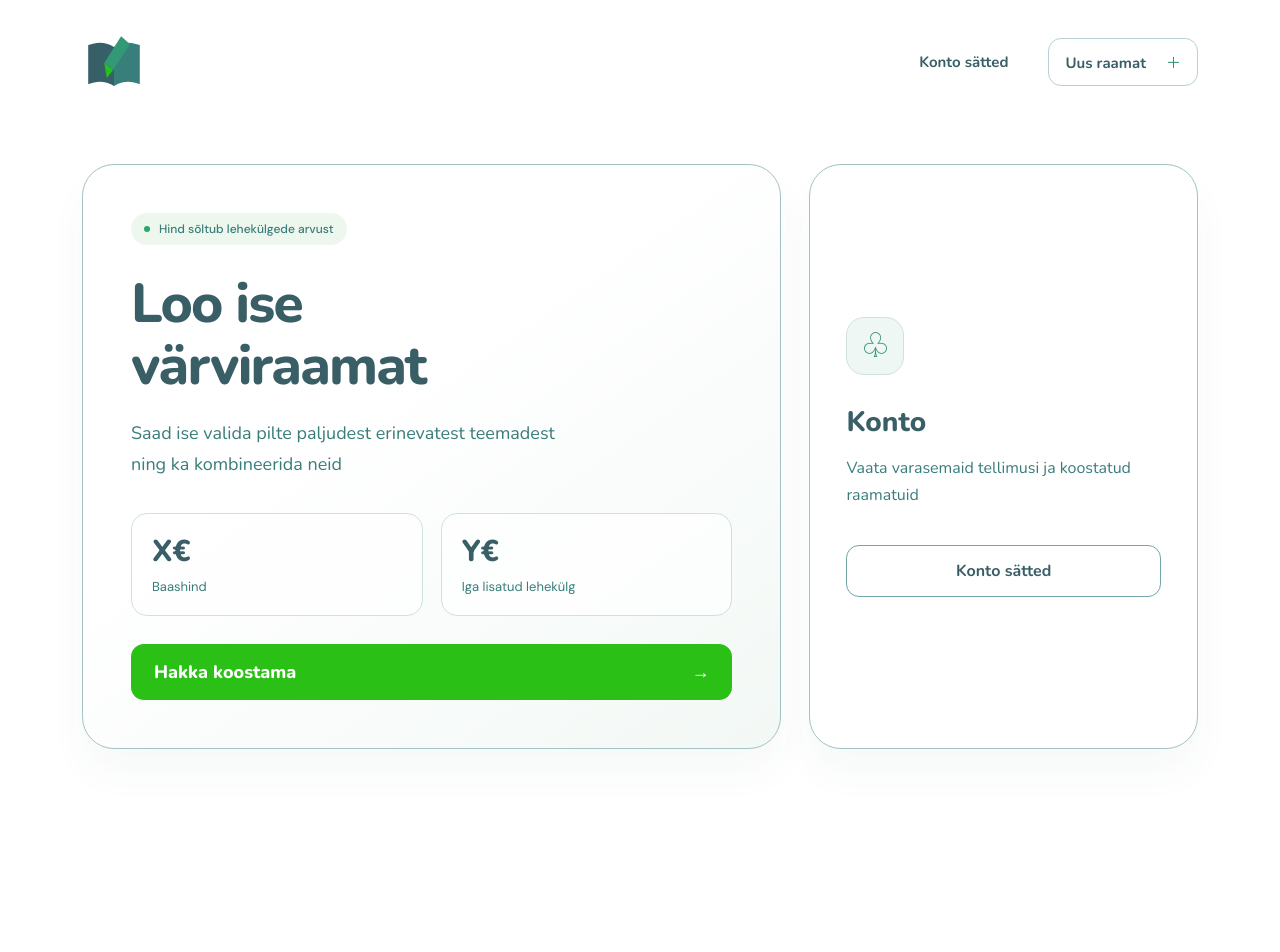
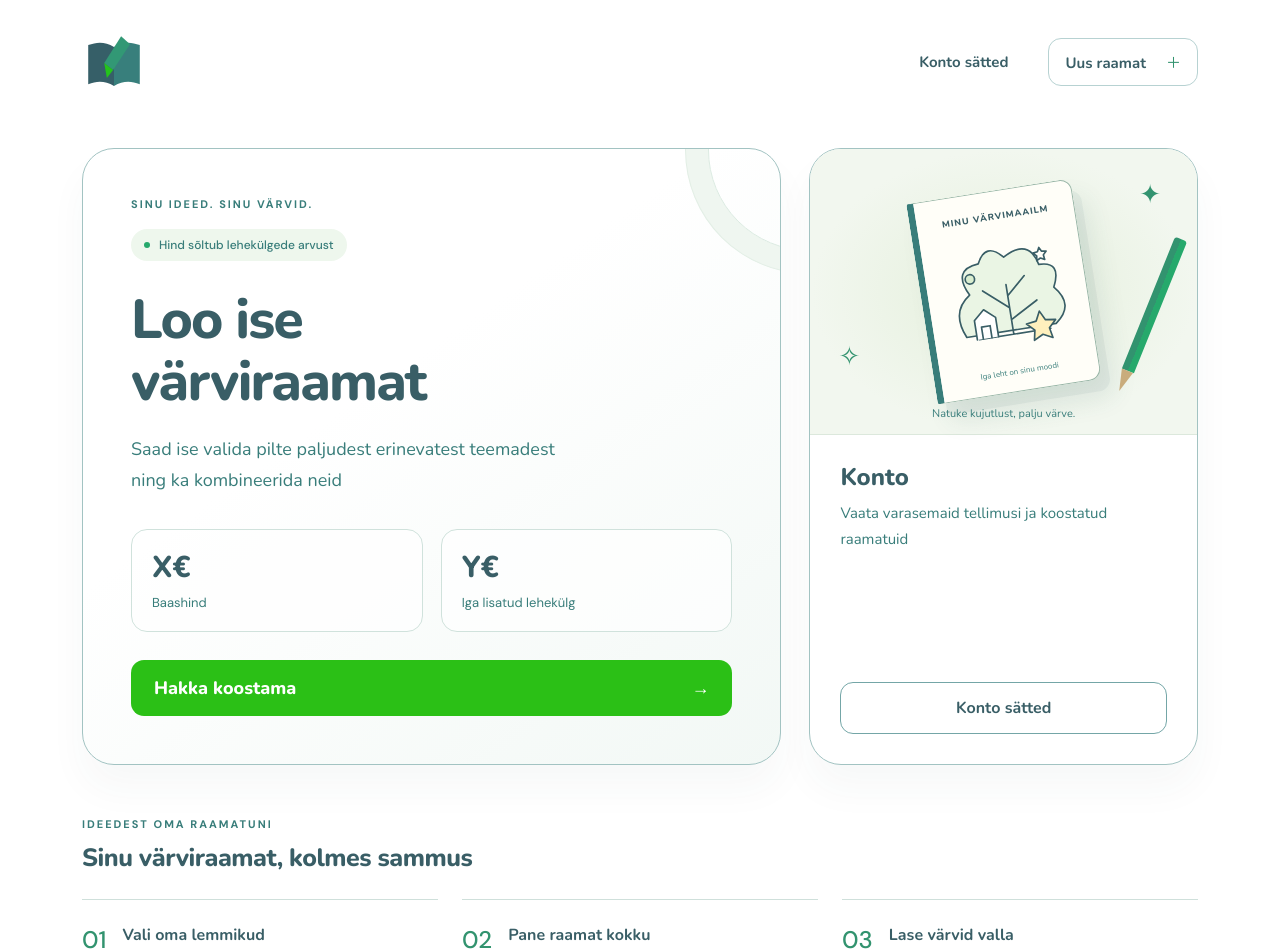
Before and after one commit to firecyborg/colormax, a React (Vite) app in the folder frontend/: page / in a window 1280 px wide. Shown: the top 952 px of the page. Before the commit the page ends 829 px from the top, so only its background shows below. Built offline with nearby package versions, Linux system fonts and the light colour scheme.

Commit message:
Täienda avalehte raamatu illustratsiooni ja koostamise sammudega

```diff
--- a/frontend/src/pages/Home/HomePage.css
+++ b/frontend/src/pages/Home/HomePage.css
@@ -79,3 +79,32 @@
   .homepage .prices { gap: 12px; }
   .homepage .prices p { padding: 16px 12px; }
 }
+
+.homepage .eyebrow { margin: 0 0 18px; color: #387d7a; font: 700 11px 'DM Sans', sans-serif; letter-spacing: 2px; }
+.homepage .hero { position: relative; overflow: hidden; }
+.homepage .hero::after { content: ''; position: absolute; width: 200px; height: 200px; border: 1px solid #dcebe2; border-radius: 50%; right: -130px; top: -100px; pointer-events: none; box-shadow: 0 0 0 22px #eff6f0, 0 0 0 23px #e2eee5; }
+.homepage .account { padding: 0 0 30px; overflow: hidden; justify-content: flex-start; }
+.homepage .account-content { padding: 26px 30px 0; }
+.homepage .account h2 { font-size: 24px; margin-bottom: 8px; }
+.homepage .account p { font-size: 15px; margin-bottom: 22px; }
+.homepage .account > .outline { width: calc(100% - 60px); margin: auto 30px 0; }
+.homepage .book-scene { position: relative; min-height: 286px; display: grid; place-items: center; background: radial-gradient(ellipse at center, #e4efdb, #f2f7ef 70%); border-bottom: 1px solid #dce8dc; }
+.homepage .sample-book { width: 166px; padding: 19px 12px 14px; background: #fffef8; border: 1px solid #9ab7a8; border-left: 7px solid #387d7a; border-radius: 3px 12px 12px 3px; transform: rotate(-9deg); color: #395e66; box-shadow: 8px 12px 0 #395e6610, 12px 20px 25px #395e6618; }
+.homepage .sample-book svg { display: block; width: 100%; margin: 12px 0; }
+.homepage .book-caption { display: block; text-align: center; font-size: 9px; font-weight: 800; letter-spacing: 1px; }
+.homepage .book-footer { display: block; text-align: center; font-size: 8px; color: #387d7a; }
+.homepage .scene-pencil { width: 13px; height: 142px; position: absolute; right: 36px; top: 85px; background: linear-gradient(90deg, #32936f 50%, #26a96c 50%); border-radius: 3px 3px 0 0; transform: rotate(22deg); }
+.homepage .scene-pencil::after { content: ''; position: absolute; top: 100%; border-left: 6.5px solid transparent; border-right: 6.5px solid transparent; border-top: 22px solid #c9ac7c; }
+.homepage .scene-spark { position: absolute; color: #32936f; font-size: 26px; }
+.homepage .spark-one { top: 28px; right: 36px; }.homepage .spark-two { left: 28px; bottom: 60px; }
+.homepage .scene-label { position: absolute; bottom: 13px; font-size: 11px; color: #387d7a; }
+.homepage .how-it-works { grid-column: 1 / -1; padding-top: 24px; }
+.homepage .steps-heading { margin-bottom: 24px; }.homepage .steps-heading .eyebrow { margin-bottom: 10px; }
+.homepage .steps-heading h2 { margin: 0; font-size: 25px; font-weight: 800; letter-spacing: -.5px; }
+.homepage .creation-steps { display: grid; grid-template-columns: repeat(3, 1fr); padding: 0; margin: 0; list-style: none; gap: 24px; }
+.homepage .creation-steps li { display: flex; gap: 16px; padding: 24px 0; border-top: 1px solid #cfe0db; }
+.homepage .step-number { font: 500 24px 'DM Sans', sans-serif; color: #32936f; }
+.homepage .creation-steps h3 { font-size: 16px; margin: 0 0 8px; }.homepage .creation-steps p { color: #387d7a; font-size: 14px; line-height: 1.6; margin: 0; }
+@media (min-width: 801px) { .homepage main { margin-top: 24px; } }
+@media (max-width: 800px) { .homepage .account { display: grid; grid-template-columns: 1fr 1fr; padding: 0; }.homepage .book-scene { grid-row: span 2; border-bottom: 0; }.homepage .account > .outline { margin-bottom: 26px; }.homepage .creation-steps { gap: 16px; } }
+@media (max-width: 560px) { .homepage .account { display: flex; padding-bottom: 26px; }.homepage .book-scene { width: 100%; }.homepage .creation-steps { grid-template-columns: 1fr; gap: 0; }.homepage .how-it-works { padding-top: 12px; }.homepage .steps-heading h2 { font-size: 23px; }.homepage .account > .outline { margin-bottom: 0; } }
--- a/frontend/src/pages/Home/HomePage.jsx
+++ b/frontend/src/pages/Home/HomePage.jsx
@@ -16,6 +16,7 @@ export default function HomePage({ onAccount }) {
   </header>
   <main>
     <section className="hero" aria-labelledby="title">
+      <p className="eyebrow">SINU IDEED. SINU VÄRVID.</p>
       <p className="badge">Hind sõltub lehekülgede arvust</p>
       <h1 id="title">Loo ise värviraamat</h1>
       <p className="intro">Saad ise valida pilte paljudest erinevatest teemadest ning ka kombineerida neid</p>
@@ -23,9 +24,31 @@ export default function HomePage({ onAccount }) {
       <button className="start" onClick={openBook}>Hakka koostama <span aria-hidden="true">→</span></button>
     </section>
     <aside className="account" aria-labelledby="account-title">
-      <div><span className="account-symbol" aria-hidden="true">♧</span><h2 id="account-title">Konto</h2><p>Vaata varasemaid tellimusi ja koostatud raamatuid</p></div>
+      <div className="book-scene" aria-hidden="true">
+        <span className="scene-spark spark-one">✦</span><span className="scene-spark spark-two">✧</span>
+        <div className="sample-book"><span className="book-caption">MINU VÄRVIMAAILM</span>
+          <svg viewBox="0 0 200 180" fill="none" stroke="currentColor" strokeWidth="2.5" strokeLinecap="round" strokeLinejoin="round">
+            <path fill="#eaf5e4" d="M30 145Q12 104 44 83Q23 42 64 39Q79 8 103 35Q144 12 153 54Q188 54 170 91Q197 122 165 145Z" />
+            <path d="M100 151V76m0 35L64 80m36 13 29-26m-29 62 42-23M48 151h108" />
+            <path fill="#fff" d="M45 151v-29l16-14 16 14v29m-23 0v-18h13v18" />
+            <path fill="#fff0bd" d="m136 137 7-14 7 14 15 2-11 11 3 15-14-7-14 7 3-15-11-11Z" />
+            <circle cx="48" cy="60" r="7" fill="#d9edcf"/><path d="m157 29 3 6 7 1-5 5 1 7-6-3-6 3 1-7-5-5 7-1Z" />
+          </svg>
+          <span className="book-footer">Iga leht on sinu moodi</span>
+        </div>
+        <div className="scene-pencil" /><span className="scene-label">Natuke kujutlust, palju värve.</span>
+      </div>
+      <div className="account-content"><h2 id="account-title">Konto</h2><p>Vaata varasemaid tellimusi ja koostatud raamatuid</p></div>
       <button className="outline" onClick={onAccount}>Konto sätted</button>
     </aside>
+    <section className="how-it-works" aria-labelledby="how-title">
+      <div className="steps-heading"><p className="eyebrow">IDEEDEST OMA RAAMATUNI</p><h2 id="how-title">Sinu värviraamat, kolmes sammus</h2></div>
+      <ol className="creation-steps">
+        <li><span className="step-number">01</span><div><h3>Vali oma lemmikud</h3><p>Leia pildid teemadest, mis sind kõnetavad.</p></div></li>
+        <li><span className="step-number">02</span><div><h3>Pane raamat kokku</h3><p>Kombineeri teemasid ja vali lehekülgede arv.</p></div></li>
+        <li><span className="step-number">03</span><div><h3>Lase värvid valla</h3><p>Loo raamat, mida on rõõm värvida.</p></div></li>
+      </ol>
+    </section>
   </main>
   <dialog ref={bookDialog} id="book"><form method="dialog"><button className="close" aria-label="Sulge">×</button><h2>Uus värviraamat</h2><p>Raamatu koostamine lisandub peagi. Siin saad edaspidi valida teemad ja leheküljed.</p><button className="outline">Tagasi avalehele</button></form></dialog>
 
```
